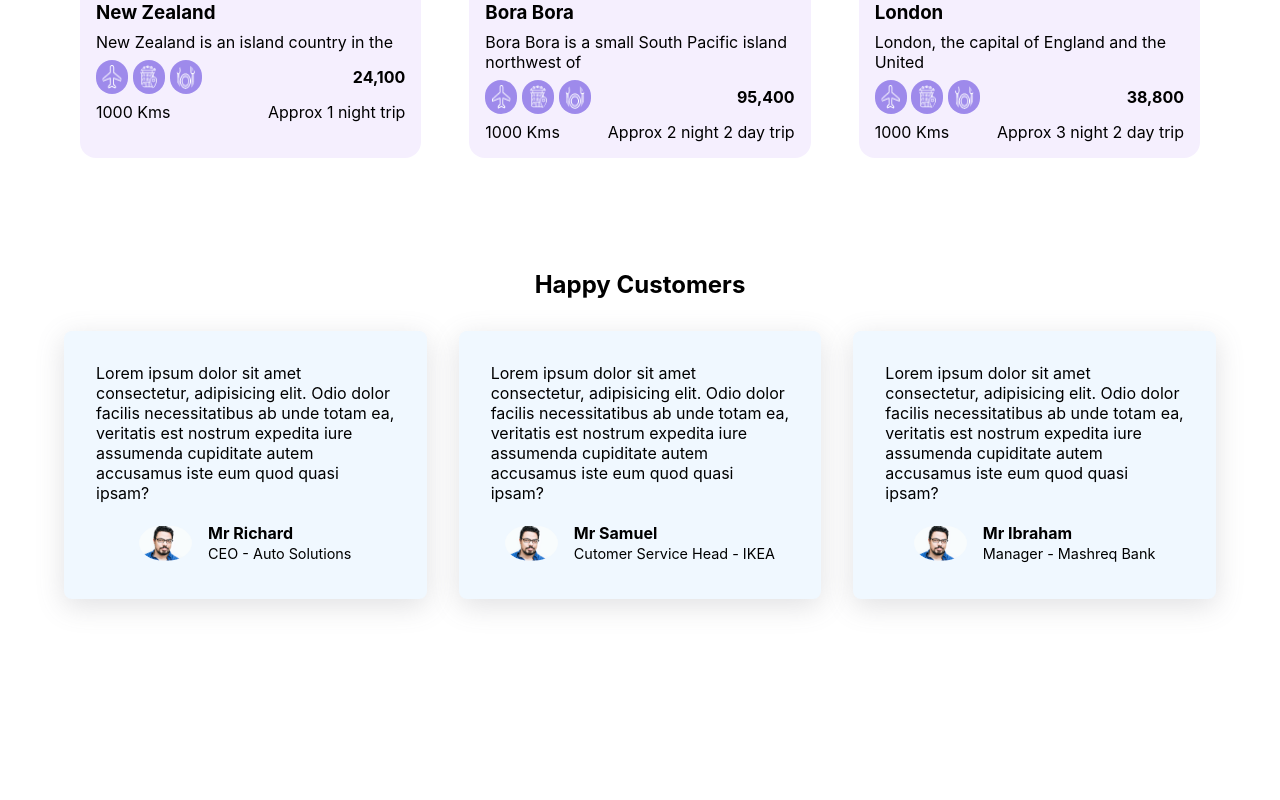
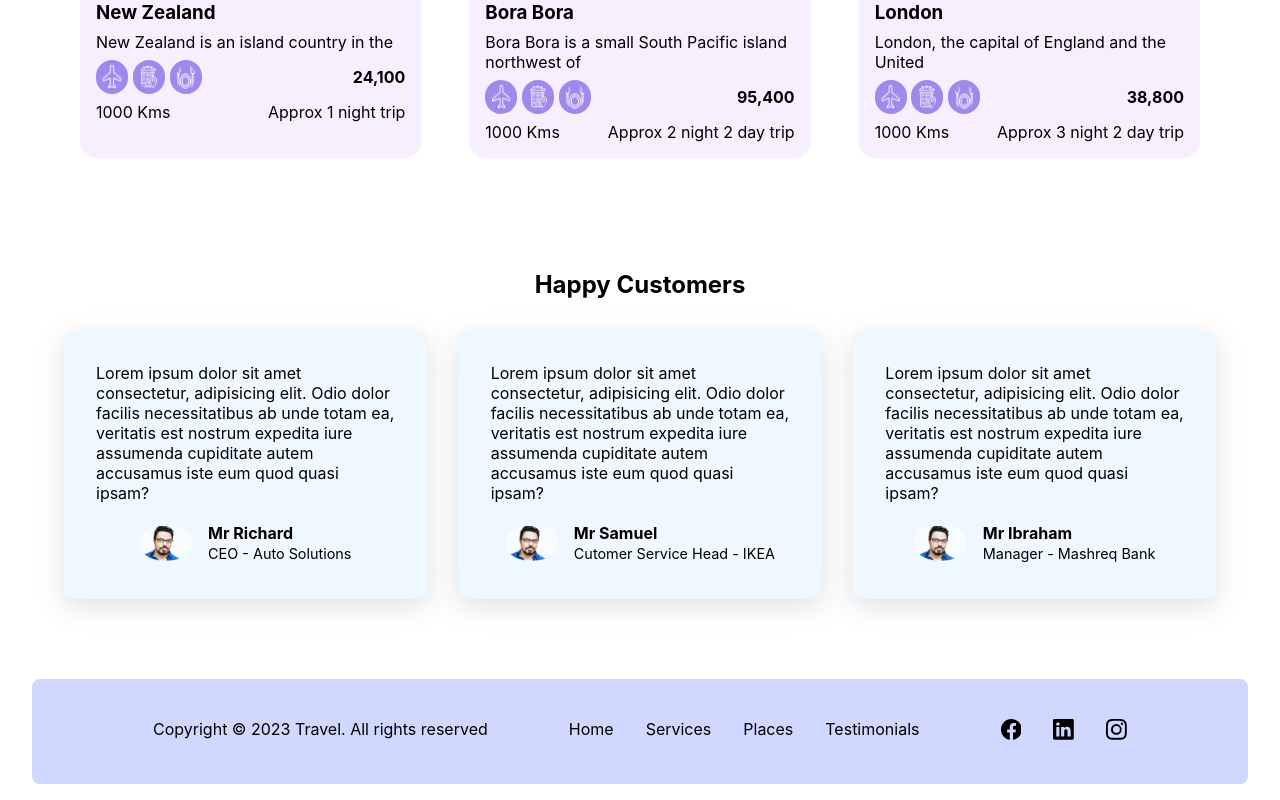
Before and after one commit to Muzafar-Ali/Travel-Tour-Website3, a React (Create React App) app: page / in a window 1280 px wide. Shown: the part 2263-3063 px from the top of the page. Before the commit the page ends 2942 px from the top, so only its background shows below. Built offline with nearby package versions, Linux system fonts and the light colour scheme; the HTML template or start-up script is replaced by a standard one.

Commit message:
updated Footer

```diff
--- a/src/components/Footer.jsx
+++ b/src/components/Footer.jsx
@@ -1,9 +1,56 @@
 import React from 'react'
+import styled from 'styled-components'
+import {BsLinkedin, BsFacebook, BsInstagram} from 'react-icons/bs'
+import {AiFillInstagram} from 'react-icons/ai'
 
 const Footer = () => {
   return (
-    <></>
+    <FooterContainer>
+      <span>Copyright &copy; 2023 Travel. All rights reserved</span>
+      <ul>
+        <li> <a href='#hero'>Home</a> </li>
+        <li> <a href='#services'>Services</a> </li>
+        <li> <a href='#recommend'>Places</a> </li>
+        <li> <a href='#testimonials'>Testimonials</a> </li>
+      </ul>
+      <ul className="social__Links">
+        <li> <BsFacebook/> </li>
+        <li> <BsLinkedin/> </li>
+        <li> <BsInstagram/> </li>
+      </ul>
+    </FooterContainer>
   )
 }
 
 export default Footer
+
+const FooterContainer = styled.footer`
+  display: flex;
+  justify-content:  space-evenly;
+  background-color: #d0d8ff;
+  padding: 2.5rem;
+  border-radius: 0.5rem;
+  ul{
+    display: flex;
+    list-style-type: none;
+    gap: 2rem;
+    li{
+      a{
+        text-decoration: none;
+        color: black;
+        transition: 0.3s ease-in-out;
+        &:hover{
+          color: #302ce9;
+        }
+      }
+      svg{
+        font-size: 1.3rem;
+        transition: 0.3s ease-in-out;
+        &:hover{
+          color: #302ce9;
+        }
+      }
+    }
+
+  }
+`
--- a/src/components/Navbar.jsx
+++ b/src/components/Navbar.jsx
@@ -15,10 +15,10 @@
           </div>
         </div>
         <ul>
-          <li><a href='#home'>Home</a></li>
-          <li><a href='#services'>Services</a></li>
-          <li><a href='#recommend'>Places</a></li>
-          <li><a href='#testimonials'>Testimonials</a></li>
+          <li> <a href='#hero'>Home</a> </li>
+          <li> <a href='#services'>Services</a> </li>
+          <li> <a href='#recommend'>Places</a> </li>
+          <li> <a href='#testimonials'>Testimonials</a> </li>
         </ul>
         <button>Connect</button>
       </Nav>
--- a/src/components/Testimonial.jsx
+++ b/src/components/Testimonial.jsx
@@ -4,7 +4,7 @@
 
 const Testimonial = () => {
   return (
-    <Section>
+    <Section id="testimonials">
       <div className="title">
         <h2>Happy Customers</h2>
       </div>
```
